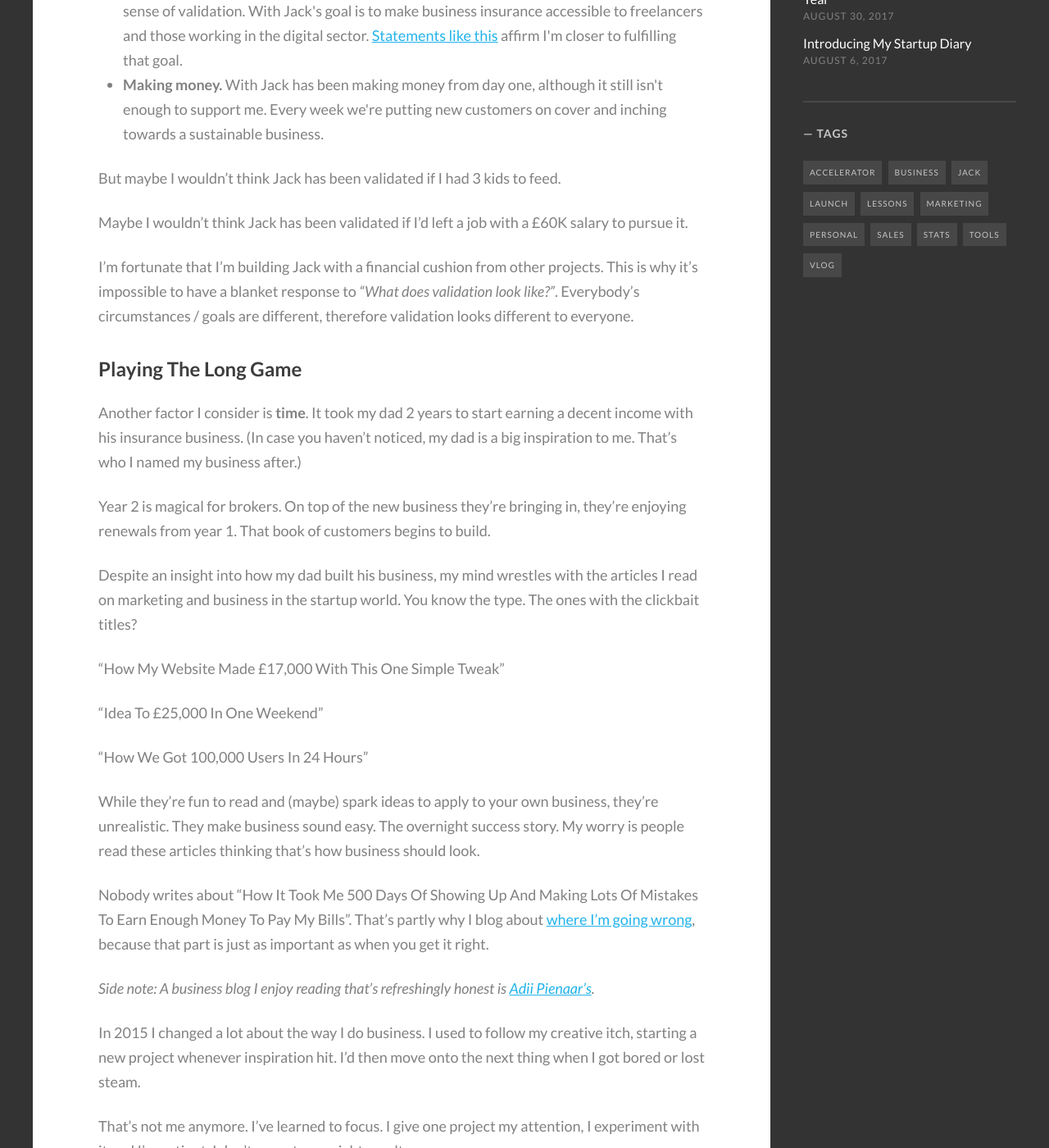
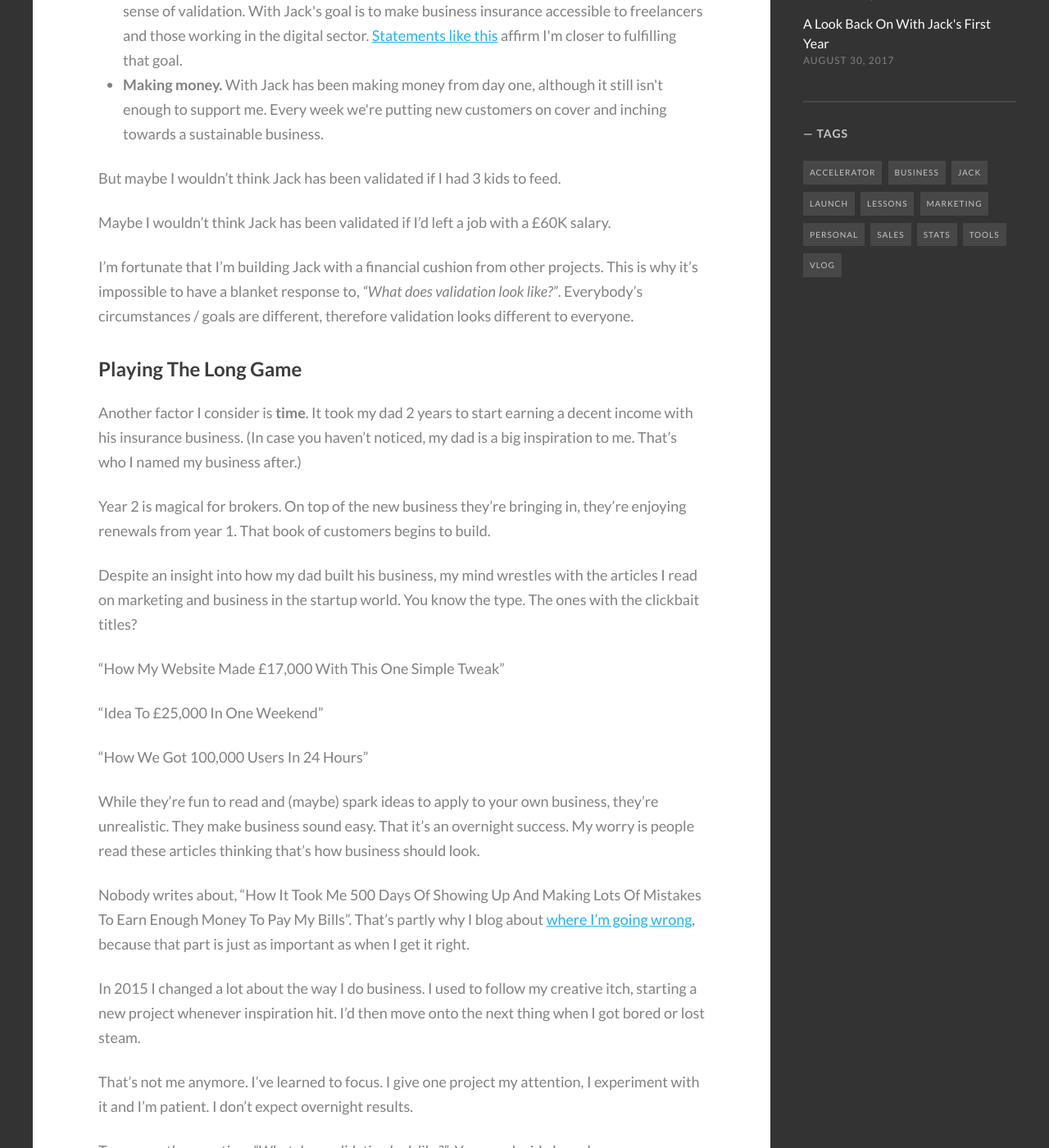
Before and after one commit to ashleybaxter/iamashley, a Jekyll site: the page built from _posts/2017-03-14-what-does-validation-look-like.markdown, in a window 1280 px wide and 1400 px high, scrolled down 1516 px. Shown: the whole window at 82% size. Built offline with Jekyll 4.4.1, drawn with Linux system fonts in a browser that asks for light colours; some web fonts are replaced; some of the changed text lies outside the part shown.

```diff
--- a/_posts/2017-03-14-what-does-validation-look-like.markdown
+++ b/_posts/2017-03-14-what-does-validation-look-like.markdown
@@ -28,9 +28,9 @@
 
 But maybe I wouldn't think Jack has been validated if I had 3 kids to feed.
 
-Maybe I wouldn't think Jack has been validated if I'd left a job with a £60K salary to pursue it.
+Maybe I wouldn't think Jack has been validated if I'd left a job with a £60K salary.
 
-I'm fortunate that I'm building Jack with a financial cushion from other projects. This is why it's impossible to have a blanket response to <em>"What does validation look like?"</em>. Everybody's circumstances / goals are different, therefore validation looks different to everyone.
+I'm fortunate that I'm building Jack with a financial cushion from other projects. This is why it's impossible to have a blanket response to, <em>"What does validation look like?"</em>. Everybody's circumstances / goals are different, therefore validation looks different to everyone.
 
 <h3>Playing The Long Game</h3>
 
@@ -46,11 +46,9 @@
 
 "How We Got 100,000 Users In 24 Hours"
 
-While they're fun to read and (maybe) spark ideas to apply to your own business, they're unrealistic. They make business sound easy. The overnight success story. My worry is people read these articles thinking that's how business should look.
+While they're fun to read and (maybe) spark ideas to apply to your own business, they're unrealistic. They make business sound easy. That it's an overnight success. My worry is people read these articles thinking that's how business should look.
 
-Nobody writes about "How It Took Me 500 Days Of Showing Up And Making Lots Of Mistakes To Earn Enough Money To Pay My Bills". That's partly why I blog about <a href="/tags/#lessons">where I'm going wrong</a>, because that part is just as important as when you get it right.
-
-<em>Side note: A business blog I enjoy reading that's refreshingly honest is <a href="http://adii.me/">Adii Pienaar's</a>.</em>
+Nobody writes about, "How It Took Me 500 Days Of Showing Up And Making Lots Of Mistakes To Earn Enough Money To Pay My Bills". That's partly why I blog about <a href="/tags/#lessons">where I'm going wrong</a>, because that part is just as important as when I get it right.
 
 In 2015 I changed a lot about the way I do business. I used to follow my creative itch, starting a new project whenever inspiration hit. I'd then move onto the next thing when I got bored or lost steam.
 
```
Also changed, not shown: _posts/2017-06-07-my-experience-applying-to-an-accelerator.markdown (+5 -5 lines), _posts/2017-11-22-why-im-bootstrapping.md (added, +72 -0 lines), images/posts/wireframing.jpg (added), 2 other files.
